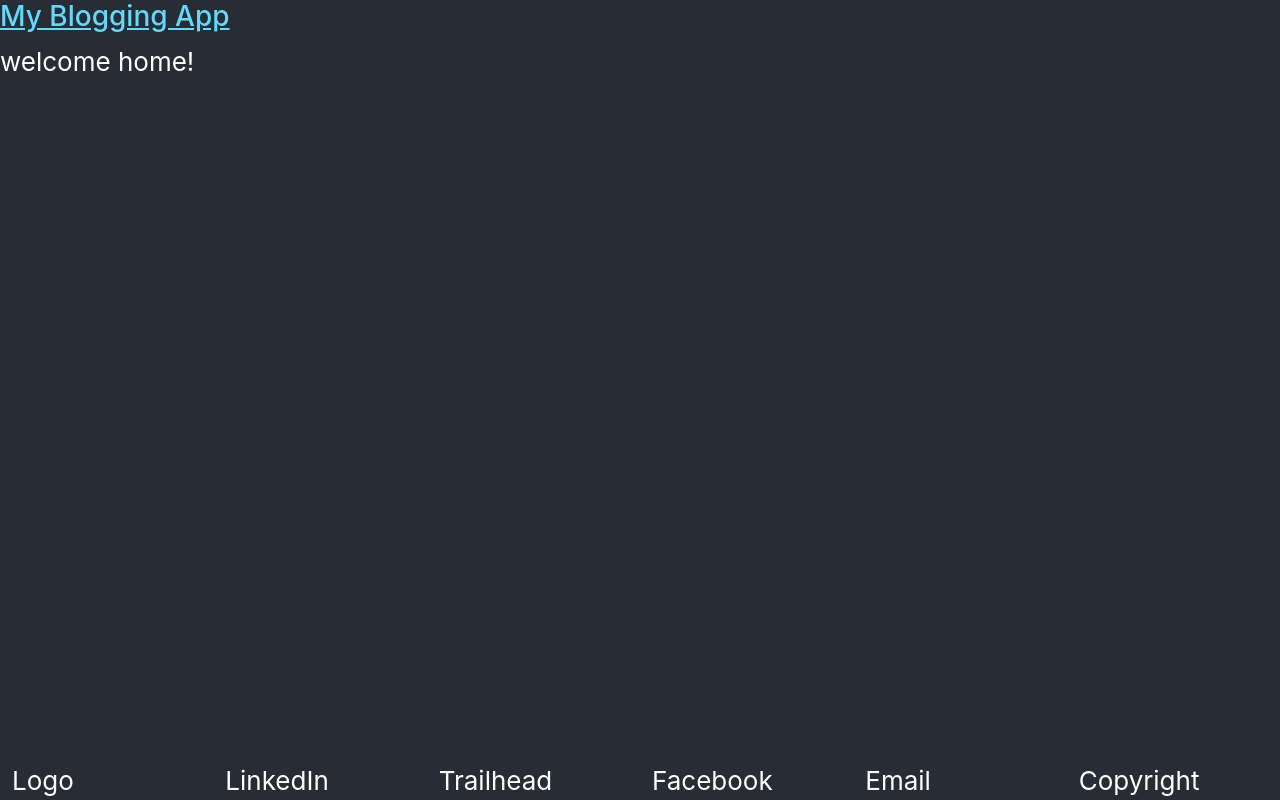
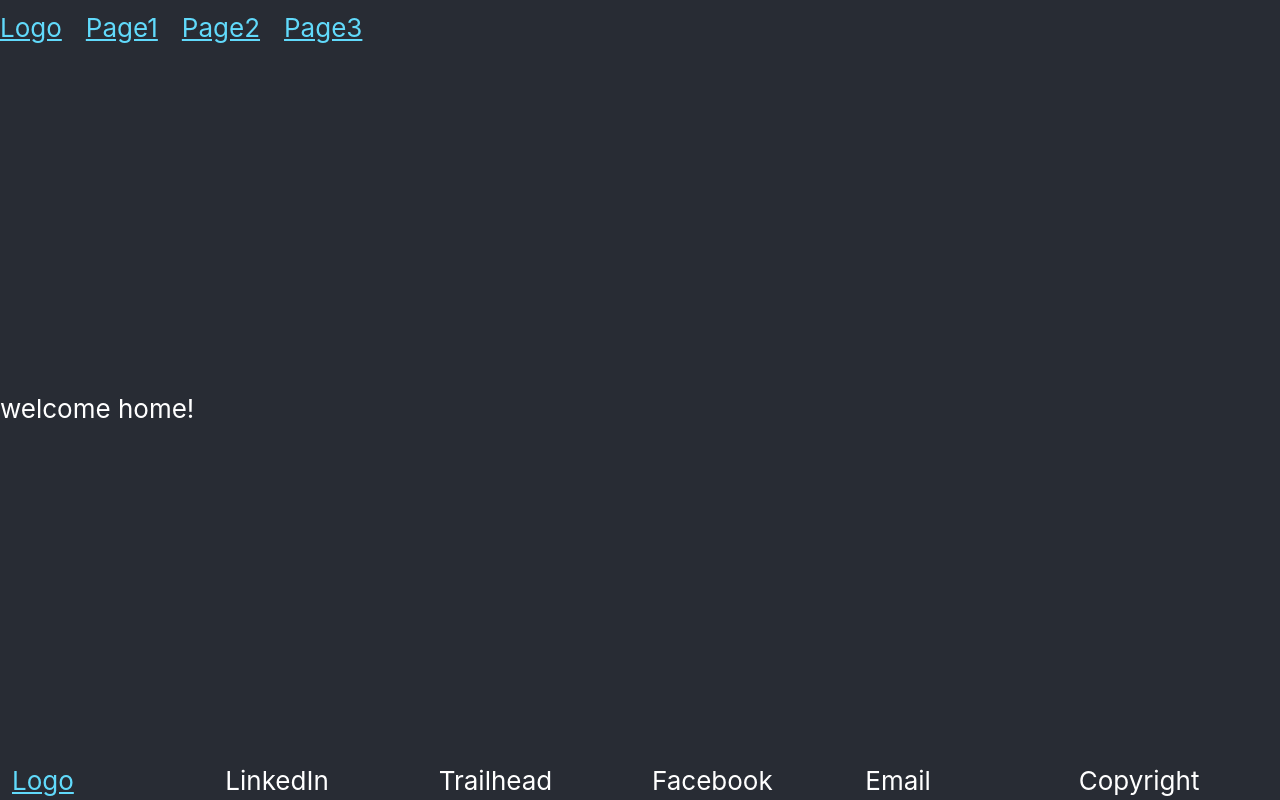
Before and after one commit to charleseMuchmore/PortfolioSite, a React (Create React App) app: page / in a window 1280 px wide. Built offline with nearby package versions, Linux system fonts and the light colour scheme.

Commit message:
bootstrapped navbar

```diff
--- a/src/components/Footer.js
+++ b/src/components/Footer.js
@@ -1,4 +1,4 @@
-// import {NavLink} from 'react-router-dom';
+import {NavLink} from 'react-router-dom';
 import "./Footer.css";
 
 function Footer() {
@@ -7,7 +7,9 @@ function Footer() {
     <div class="container-fluid mt-auto">
         <div class="row">
             <div class="col-sm">
-            Logo
+            <NavLink className="App-link" to="/">
+                Logo
+            </NavLink>
             </div>
             <div class="col-sm">
             LinkedIn
--- a/src/components/NavBar.js
+++ b/src/components/NavBar.js
@@ -5,10 +5,33 @@ import "./NavBar.css";
 function NavBar() {
 
     return (
-    <div>
-        <NavLink className="App-link" to="/">
-            <h3>My Blogging App</h3>
-        </NavLink>
+<div class="navbar container-fluid mb-auto">
+        <div class="row">
+            <div class="col-sm">
+                <NavLink className="App-link"
+                to="/">
+                Logo
+                </NavLink>
+            </div>
+            <div class="col-sm">
+                <NavLink className="App-link"
+                to="../pages/Page1">
+                Page1
+                </NavLink>
+            </div>
+            <div class="col-sm">
+                <NavLink className="App-link"
+                to="/">
+                Page2
+                </NavLink>
+            </div>
+            <div class="col-sm">
+                <NavLink className="App-link"
+                to="/">
+                Page3
+                </NavLink>
+            </div>
+        </div>
     </div>
     )
 }
```
